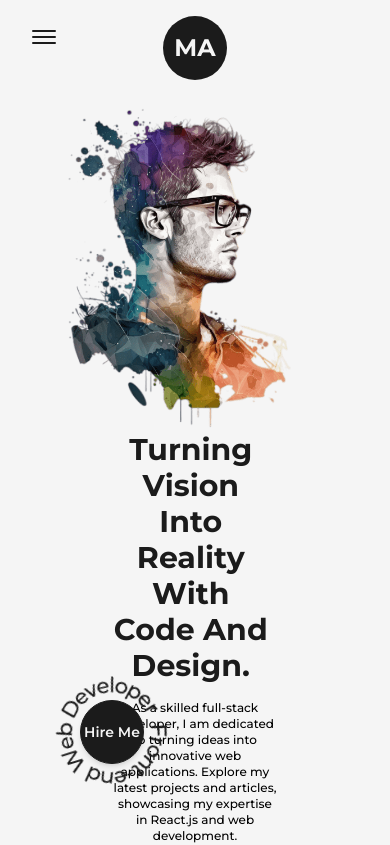
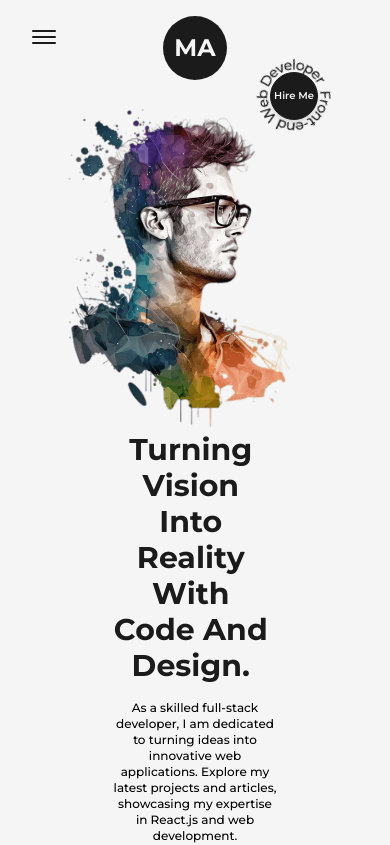
Before and after one commit to imoeadel/moe-adel-portfolio, a Next.js app: page / in a window 390 px wide. Shown: the top 845 px of the page. Built offline with nearby package versions, Linux system fonts and the light colour scheme.

Commit message:
fixing the fcking hire me

```diff
--- a/src/components/HireMe.js
+++ b/src/components/HireMe.js
@@ -5,18 +5,18 @@ import { CircularText } from './Icons';
 const HireMe = () => {
   return (
     <div className="fixed left-4 bottom-4 flex items-center justify-center overflow-hidden
-      ">
-      <div className="w-48 h-auto flex items-center justify-center relative ">
+     md:right-8 md:left-auto md:top-8 md:bottom-auto md:absolute">
+      <div className="w-48 h-auto flex items-center justify-center relative md:w-32">
         <CircularText
           className={'fill-dark animate-spin-slow dark:fill-light'}
         />
         <Link
           href="mailto:imoedev@gmail.com"
-          className="flex items-center justify-center absolute left-1/2 top-1/2 -translate-x-1/2
+          className="flex items-center justify-center text-center absolute left-1/2 top-1/2 -translate-x-1/2
            -translate-y-1/2 bg-dark text-light shadow-md border border-solid border-dark
            w-16 h-16 rounded-full text-sm font-semibold hover:bg-light hover:text-dark
            dark:bg-light dark:text-dark hover:dark:bg-dark hover:dark:text-light
-           hover:dark:border-light "
+           hover:dark:border-light md:w-12 md:h-12 md:text-[10px]"
         >
           Hire Me
         </Link>
```
